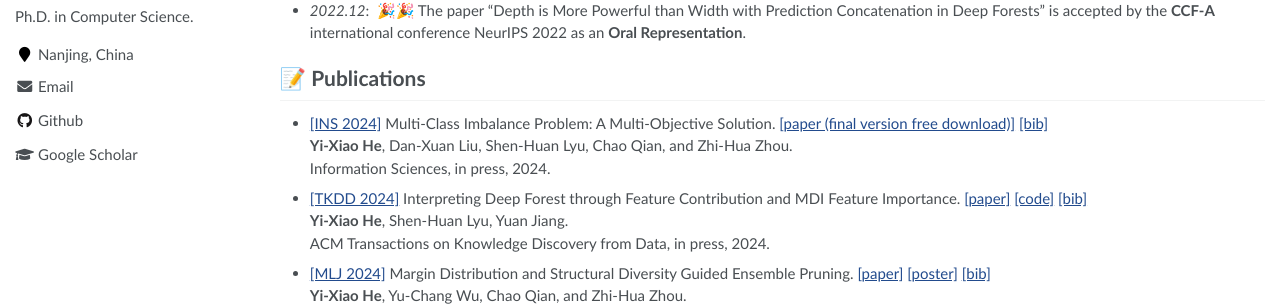
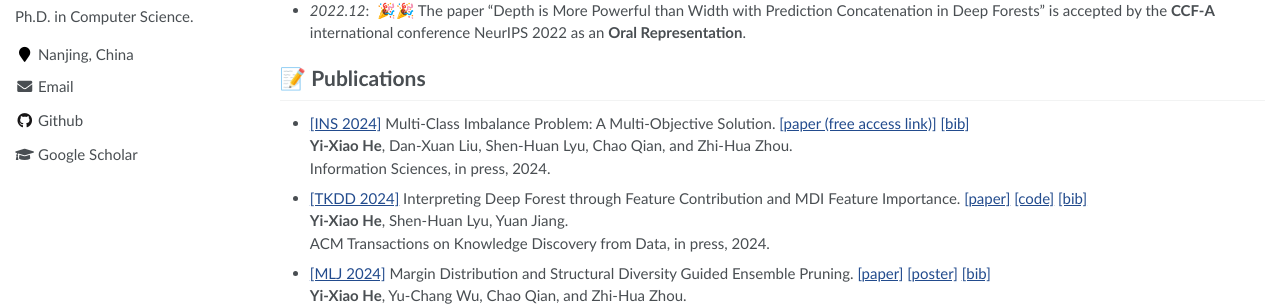
Before and after one commit to heyixiao14/heyixiao14.github.io, a Jekyll site: the page built from _pages/about.md, in a window 1280 px wide and 1166 px high. Shown: the part 348-655 px from the top of the window. Built offline with Jekyll 4.4.1, drawn with Linux system fonts in a browser that asks for light colours.

Commit message:
Update about.md

```diff
--- a/_pages/about.md
+++ b/_pages/about.md
@@ -32,7 +32,7 @@ My research interest includes ensemble learning and learning theory.
 **Yi-Xiao He**, Dan-Xuan Liu, Shen-Huan Lyu, Chao Qian, and Zhi-Hua Zhou.<br>
 Information Sciences, in press, 2024. -->
 
- - [[INS 2024]](https://authors.elsevier.com/a/1jQ0-4ZQEFhxF) Multi-Class Imbalance Problem: A Multi-Objective Solution. [[paper (final version free download)]](https://authors.elsevier.com/a/1jQ0-4ZQEFhxF) [[bib]](papers/he2024multi.html) <br>
+ - [[INS 2024]](https://authors.elsevier.com/a/1jQ0-4ZQEFhxF) Multi-Class Imbalance Problem: A Multi-Objective Solution. [[paper (free access link)]](https://authors.elsevier.com/a/1jQ0-4ZQEFhxF) [[bib]](papers/he2024multi.html) <br>
 **Yi-Xiao He**, Dan-Xuan Liu, Shen-Huan Lyu, Chao Qian, and Zhi-Hua Zhou.<br>
 Information Sciences, in press, 2024.
 
```
